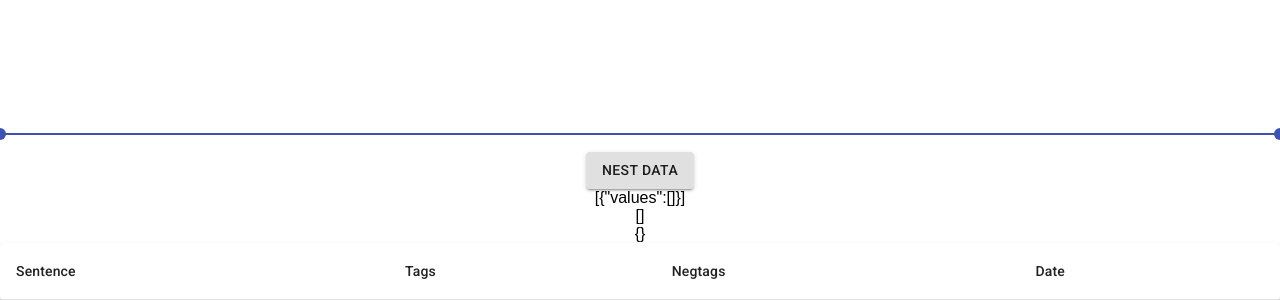
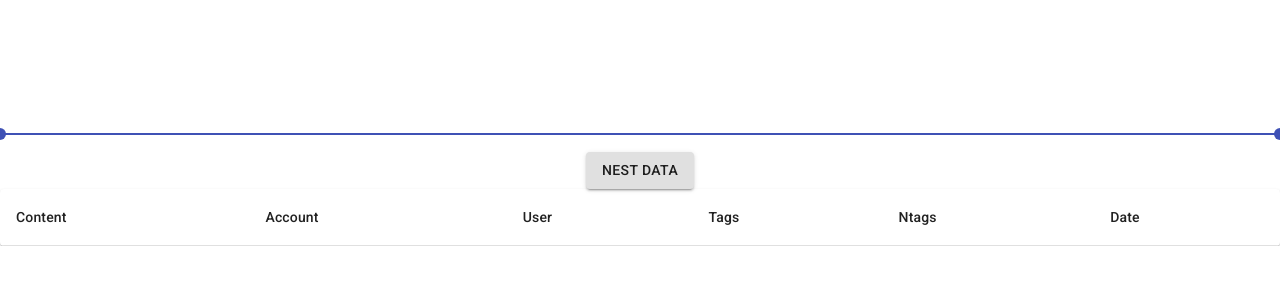
Before and after one commit to Rinatius/chronoscope, a React (Create React App) app: page / in a window 1280 px wide. Shown: the part 1345-1645 px from the top of the page. After the commit the page ends 1591 px from the top, so only its background shows below. Built offline with nearby package versions, Linux system fonts and the light colour scheme.

Commit message:
Turn column names into constants

```diff
--- a/src/App.js
+++ b/src/App.js
@@ -1,7 +1,7 @@
 import React, { Component } from 'react';
 import ChartWrapper from './ChartWrapper/ChartWrapper';
 import './App.css';
-import { text, csv, tsv, scaleTime, extent, nest, timeFormat, sum, timeDays, range } from 'd3';
+import { text, csv, tsv, scaleTime, extent, min, max, nest, timeFormat, sum, timeDays, range } from 'd3';
 import Button from '@material-ui/core/Button';
 import Table from '@material-ui/core/Table';
 import TableBody from '@material-ui/core/TableBody';
@@ -30,21 +30,29 @@ const ops = require("ndarray-ops")
 const unpack = require('ndarray-unpack')
 
 
+const KEY_COL = "key"
+const DATE_COL = "created_at"
+const CONTENT_COL = "sentence"
+const ACCOUNT_COL = "account"
+const USERNAME_COL = "username"
+const TAGS_COL = "tags"
+const NEGTAGS_COL = "negtags"
 
 class App extends Component {
 
   state = {
     slider: [0, 100],
-    data_url: "https://firebasestorage.googleapis.com/v0/b/newagent-b0720.appspot.com/o/nuk%2BQ2%2Bs.csv?alt=media&token=187d3eda-38d9-4d6b-be2e-c35ed91be3fa",
+    data_url: "https://neo4j.kloop.io/html/insta_impichment.tsv", //"https://firebasestorage.googleapis.com/v0/b/newagent-b0720.appspot.com/o/chronosope%2Fimp_bots_comments.tsv?alt=media&token=1ce5767a-cc5a-4beb-b218-ac68dfe2486e", //https://firebasestorage.googleapis.com/v0/b/newagent-b0720.appspot.com/o/nuk%2BQ2%2Bs.csv?alt=media&token=187d3eda-38d9-4d6b-be2e-c35ed91be3fa",
     data: List([]),
     filteredData: List([]),
     exclude: List([]),
     timeFilteredData: List([]),
-    embeds_url: "https://firebasestorage.googleapis.com/v0/b/newagent-b0720.appspot.com/o/comments_embeddings.npy?alt=media&token=87cd348c-f954-49b9-8731-689421435d8b",
+    embeds_url: "",//"https://firebasestorage.googleapis.com/v0/b/newagent-b0720.appspot.com/o/comments_embeddings.npy?alt=media&token=87cd348c-f954-49b9-8731-689421435d8b",
     embeddings: [],
     kdTree: null,
     centroid: [],
     maxKDRadius: 0.1,
+    regex: "",
     tag: "",
     tagSelector: "",
     prepareDownload: false,
@@ -67,18 +75,28 @@ class App extends Component {
   };
 
   downloadData = () => {
+    let check = true
     tsv(this.state.data_url, (d, i) => {
-      return Map({
-        key: i,
-        date: new Date(d.date),
-        sentence: d.sentence,
-        tags: Set(d.tags.split(",")),
-        negtags: ("negtags" in d) ? Set(d.negtags.split(",")) : Set([])
+      const res = Map({
+        key: (KEY_COL in d) ? parseInt(d[KEY_COL]) : i,
+        date: new Date(d[DATE_COL]),
+        content: d[CONTENT_COL],
+        account: d[ACCOUNT_COL],
+        username: d[USERNAME_COL],
+        tags: (TAGS_COL in d) ? Set(d[TAGS_COL].split(",")) : Set([]),
+        negtags: (NEGTAGS_COL in d) ? Set(d[NEGTAGS_COL].split(",")) : Set([])
       });
+      // if (i !== parseInt(d[KEY_COL]) && check) {
+      //   console.log("Disorder starts", d)
+      //   console.log("Disorder starts index", i)
+      //   check = false
+      // }
+      return res;
     }).then(download => {
               this.timeScale = scaleTime()
                   .domain(extent(download, d => d.get("date").getTime()))
                   .range([0, 100])
+              console.log("Array Length", download.length)
               //let filtered = this.timeFilter(download, this.state.slider)
               this.setState({data: List(download)});
     });
@@ -121,7 +139,7 @@ class App extends Component {
     let filtered = []
     if (this.state.regex.length > 0) {
       let re = new RegExp(this.state.regex, "i");
-      filtered = this.state.data.filter(d => (re.test(d.get("sentence"))));
+      filtered = this.state.data.filter(d => (re.test(d.get("content"))));
     } else {
       filtered = this.state.data
     }
@@ -185,10 +203,26 @@ class App extends Component {
     }))
 
     //Select time unit
-    let day = timeFormat("%U");//timeFormat("%Y-%m-%d");
+    let day = timeFormat("%U");
+    //let day = timeFormat("%Y-%m-%d");
     //Determine data time extent given time unit
+    //let dates = {}
+    // data.forEach(d => {
+    //   if ((week(d.date)[0])==="NaN") {
+    //     console.log("Wrong Date Index", d.key)
+    //   }
+    //   dates[week(d.date)] = d;
+    // })
+    // console.log("All Dates", dates)
     let dataExtent = extent(data, d => day(d.date));
+    //let dataMin = min(data, d => day(d.date));
+    //let dataMax = max(data, d => day(d.date));
+    // console.log("Data Extent", dataExtent)
+    // console.log("Data Min", dataMin)
+    // console.log("Data Max", dataMax)
     let timeRange = range(dataExtent[0], dataExtent[1]);
+    //let timeRange = timeDays(dataExtent[0], dataExtent[1]).map(d => day(d));
+    console.log("Time Range", timeRange)
     let nestedAllTagsDates = nest().key(d => day(d.date))
                        .rollup(values => sum(values, d => +1))
                        .map(flatData);
@@ -198,7 +232,7 @@ class App extends Component {
                        .rollup(values => sum(values, d => +1))
                        .map(flatData);
 
-    //let timeRange = timeDays(dataExtent[0], dataExtent[1]).map(d => day(d));
+
     let zeroPadded = nested.keys()
                            .map(d => {
                              return {key: d,
@@ -396,7 +430,6 @@ class App extends Component {
         nestedData={this.state.nestedData}
         nestedAllTags={this.state.nestedAllTags}
         nestedAllTagsDates={this.state.nestedAllTagsDates}
-        timeRange={this.state.timeRange}
         nestedPercentData={this.state.nestedPercentData}
         slider={this.state.slider}
         handleSliderChange={this.handleSliderChangeo}
@@ -451,9 +484,11 @@ class App extends Component {
             <Table aria-label="simple table">
               <TableHead>
                 <TableRow>
-                  <TableCell>Sentence</TableCell>
+                  <TableCell>Content</TableCell>
+                  <TableCell align="left">Account</TableCell>
+                  <TableCell align="left">User</TableCell>
                   <TableCell align="left">Tags</TableCell>
-                  <TableCell align="left">Negtags</TableCell>
+                  <TableCell align="left">Ntags</TableCell>
                   <TableCell align="left">Date</TableCell>
                 </TableRow>
               </TableHead>
@@ -463,7 +498,9 @@ class App extends Component {
                     key={row.get("key")}
                     onClick={() => this.handleRowRemoval(index)}
                   >
-                    <TableCell align="left">{row.get("sentence")}</TableCell>
+                    <TableCell align="left">{row.get("content")}</TableCell>
+                    <TableCell align="left">{row.get("account")}</TableCell>
+                    <TableCell align="left">{row.get("username")}</TableCell>
                     <TableCell>{JSON.stringify(row.get("tags"))}</TableCell>
                     <TableCell>{JSON.stringify(row.get("negtags"))}</TableCell>
                     <TableCell align="left">
--- a/src/Components/Charts/Charts.js
+++ b/src/Components/Charts/Charts.js
@@ -151,15 +151,15 @@ const charts = (props) => {
               onClick={props.handleNestDataClick}>
               Nest Data
             </Button>
-           <div>
-              {JSON.stringify(props.nestedData)}
-            </div>
-            <div>
-              {JSON.stringify(props.nestedAllTags)}
-            </div>
-            <div>
-              {JSON.stringify(props.nestedAllTagsDates)}
-            </div>
+           {/*<div>*/}
+           {/*   {JSON.stringify(props.nestedData)}*/}
+           {/* </div>*/}
+           {/* <div>*/}
+           {/*   {JSON.stringify(props.nestedAllTags)}*/}
+           {/* </div>*/}
+           {/* <div>*/}
+           {/*   {JSON.stringify(props.nestedAllTagsDates)}*/}
+           {/* </div>*/}
           </div>
         </div>
     )
```
